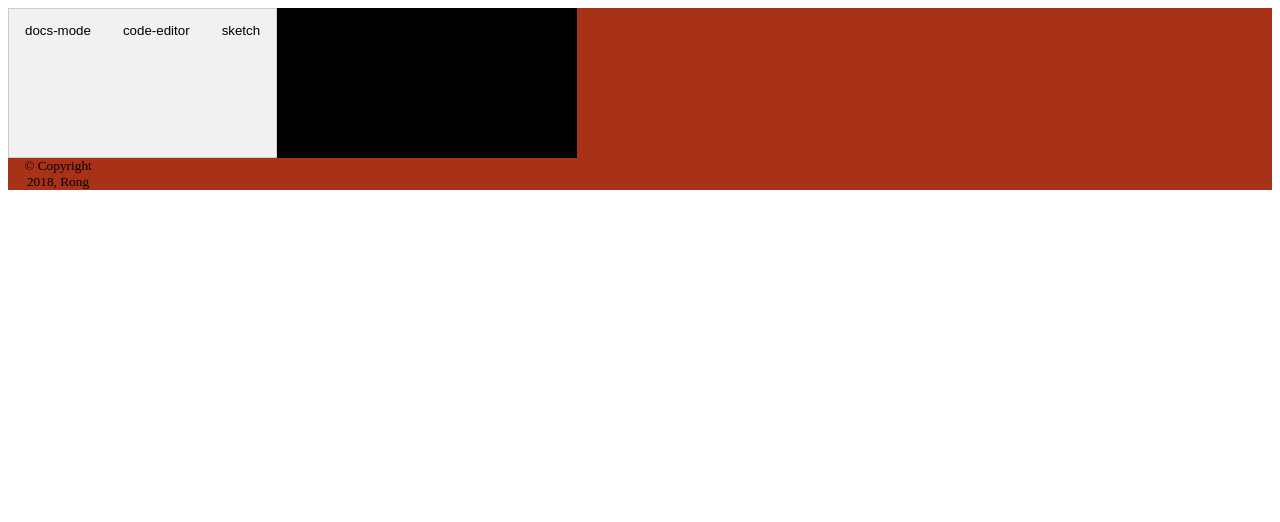
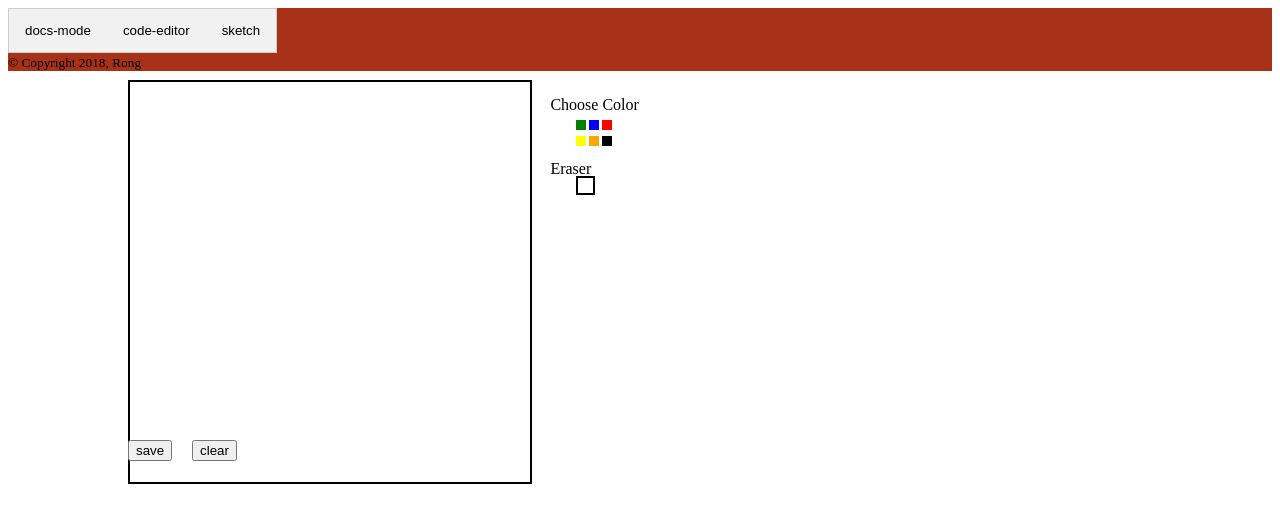
Before and after one commit to Zero334433/prthunder, a plain HTML site: page index.html in a window 1280 px wide. Drawn offline with Linux system fonts and the light colour scheme.

Commit message:
added canvas and new files

```diff
--- a/css/main.css
+++ b/css/main.css
@@ -20,14 +20,14 @@
 
  .board {
     /* write css */
-     background-color: black;
+
+}
+
+ .edit {
+     background-color:white;
      /*! display: flex; */
      /*! flex-wrap: wrap; */
      order: 2;
-}
-
- .edit {
-
  }
 
 /* buttons to swtic mode */
--- a/index.html
+++ b/index.html
@@ -1,4 +1,4 @@
-<!<!DOCTYPE html>
+<!DOCTYPE html>
 <html>
 <head>
     <meta charset="utf-8" />
@@ -8,15 +8,25 @@
     <link rel="stylesheet"  href="css/main.css" />
     <script src="js/app.js"></script>
 </head>
-<body>
+<body onload="init()">
     <div class="parent">
         <main class="container">
             <section class="editor">
-                <div class="board">
-                    <canvas id="edit">
 
-                    </canvas>
-                </div>
+                    <canvas id="can" width="400" height="400" style="position:absolute;top:10%;left:10%;border:2px solid;"></canvas>
+                    <div style="position:absolute;top:12%;left:43%;">Choose Color</div>
+                    <div style="position:absolute;top:15%;left:45%;width:10px;height:10px;background:green;" id="green" onclick="color(this)"></div>
+                    <div style="position:absolute;top:15%;left:46%;width:10px;height:10px;background:blue;" id="blue" onclick="color(this)"></div>
+                    <div style="position:absolute;top:15%;left:47%;width:10px;height:10px;background:red;" id="red" onclick="color(this)"></div>
+                    <div style="position:absolute;top:17%;left:45%;width:10px;height:10px;background:yellow;" id="yellow" onclick="color(this)"></div>
+                    <div style="position:absolute;top:17%;left:46%;width:10px;height:10px;background:orange;" id="orange" onclick="color(this)"></div>
+                    <div style="position:absolute;top:17%;left:47%;width:10px;height:10px;background:black;" id="black" onclick="color(this)"></div>
+                    <div style="position:absolute;top:20%;left:43%;">Eraser</div>
+                    <div style="position:absolute;top:22%;left:45%;width:15px;height:15px;background:white;border:2px solid;" id="white" onclick="color(this)"></div>
+                    <img id="canvasimg" style="position:absolute;top:10%;left:52%;" style="display:none;">
+                    <input type="button" value="save" id="btn" size="30" onclick="save()" style="position:absolute;top:55%;left:10%;">
+                    <input type="button" value="clear" id="clr" size="23" onclick="erase()" style="position:absolute;top:55%;left:15%;">
+
                 <div class="tab">
                     <button class="tablinks" onclick="">docs-mode</button>
                     <button class="tablinks" onclick="">code-editor</button>
--- a/js/app.js
+++ b/js/app.js
@@ -1,18 +1,18 @@
-  var canvas, ctx, flag = false,
+  let canvas, ctx, flag = false,
         prevX = 0,
         currX = 0,
         prevY = 0,
         currY = 0,
         dot_flag = false;
 
-    var x = "black",
+    let x = "black",
         y = 2;
 
     function init() {
-        canvas = document.getElementById('edit');
-        ctx = canvas.getContext("2d");
-        w = canvas.width;
-        h = canvas.height;
+       const td = document.getElementById('can');
+        const ctx = td.getContext("2d");
+       const w = canvas.width;
+      const h = canvas.height;
 
         canvas.addEventListener("mousemove", function (e) {
             findxy('move', e)
@@ -112,3 +112,5 @@
             }
         }
     }
+
+init();
```
Also changed, not shown: js/doc-mode.js (added).
